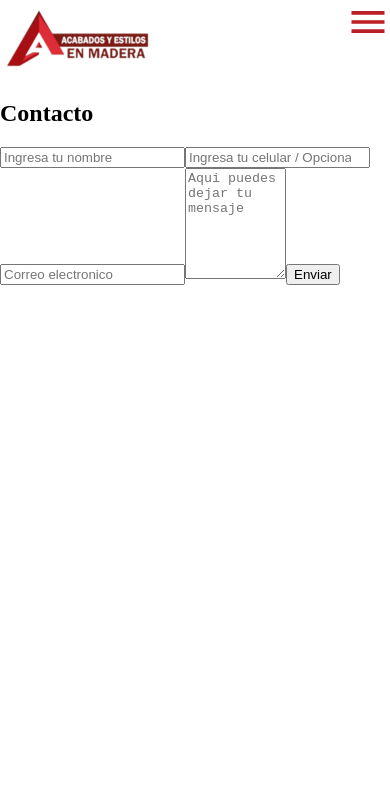
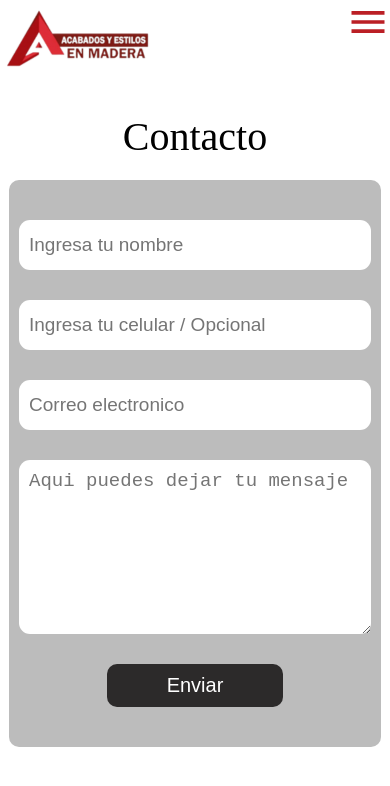
Before and after one commit to sebastianbarrerah/Acabados-y-estilos-en-madera, a React (Vite) app: page /contacto in a window 390 px wide. Shown: the top 786 px of the page. Built offline with nearby package versions, Linux system fonts and the light colour scheme.

Commit message:
add form

```diff
--- a/src/components/contact/Contact.jsx
+++ b/src/components/contact/Contact.jsx
@@ -1,6 +1,6 @@
 import React from 'react';
 import {useForm} from 'react-hook-form'
-// import './contact.scss';
+import './contact.scss';
 import Swal from 'sweetalert2';
 import { useNavigate } from "react-router-dom"
 
--- a/src/components/contact/Contact.scss
+++ b/src/components/contact/Contact.scss
@@ -1,87 +1,87 @@
-// @import "../../assets/styles/variables.scss";
-// @import "../../assets/styles/reset.scss";
+@import "../../assets/styles/variables.scss";
+@import "../../assets/styles/reset.scss";
 
-// .container__form {
-//     width: 90%;
-//     margin: 0 5%;
-//     display: flex;
-//     flex-direction: column;
-//     align-items: center;
-//     margin-bottom: 20px;
+.container__form {
+    width: 90%;
+    margin: 0 5%;
+    display: flex;
+    flex-direction: column;
+    align-items: center;
+    margin-bottom: 20px;
 
-//     .title__contact {
-//         font-size: 40px;
-//         margin-bottom: 20px;
-//     }
+    .title__contact {
+        font-size: 40px;
+        margin-bottom: 20px;
+    }
 
-//     .form__contact {
-//         display: flex;
-//         flex-direction: column;
-//         width: 70%;
-//         padding: 40px 55px;
-//         background-color: rgb(188, 188, 188);
-//         gap: 30px;
-//         border-radius: 10px;
+    .form__contact {
+        display: flex;
+        flex-direction: column;
+        width: 70%;
+        padding: 40px 55px;
+        background-color: rgb(188, 188, 188);
+        gap: 30px;
+        border-radius: 10px;
 
-//         .input__contact {
-//             height: 30px;
-//             border: none;
-//             border-radius: 11px;
-//             background-color: white;
-//             padding: 10px;
-//             font-size: 19px;
-//         }
+        .input__contact {
+            height: 30px;
+            border: none;
+            border-radius: 11px;
+            background-color: white;
+            padding: 10px;
+            font-size: 19px;
+        }
 
-//         .input__contact2 {
-//             border: none;
-//             border-radius: 11px;
-//             background-color: white;
-//             padding: 10px;
-//             font-size: 19px;
-//         }
+        .input__contact2 {
+            border: none;
+            border-radius: 11px;
+            background-color: white;
+            padding: 10px;
+            font-size: 19px;
+        }
 
-//         .btn__contacto {
-//             align-self: flex-start;
-//             width: 20%;
-//             padding: 10px 30px;
-//             font-size: 20px;
-//             background-color: rgb(44, 42, 42);
-//             color: white;
-//             cursor: pointer;
-//             border-radius: 10px;
-//             border: none;
-//         }
+        .btn__contacto {
+            align-self: flex-start;
+            width: 20%;
+            padding: 10px 30px;
+            font-size: 20px;
+            background-color: rgb(44, 42, 42);
+            color: white;
+            cursor: pointer;
+            border-radius: 10px;
+            border: none;
+        }
 
-//         .btn__contacto:hover {
-//             background-color: $red;
-//             color: rgb(5, 5, 5);
-//         }
+        .btn__contacto:hover {
+            background-color: $red;
+            color: rgb(5, 5, 5);
+        }
 
-//         .required {
-//             color: #BB1F25;
-//             position: relative;
-//             left: 12px;
-//             bottom: 25px;
-//         }
-//     }
-// }
+        .required {
+            color: #BB1F25;
+            position: relative;
+            left: 12px;
+            bottom: 25px;
+        }
+    }
+}
 
 
-// @media(max-width: 600px){
-//    .container__form{
-//     width: 95%;
-//     margin: auto;
-//     margin-bottom: 40px;
-//     .title__contact{
-//         font-weight: 500;
-//     }
-//     .form__contact{
-//         width: 95%;
-//         padding: 40px 10px;
-//         .btn__contacto{
-//             width: 50%;
-//             align-self: center;
-//         }
-//     }
-//    }
-// }
+@media(max-width: 600px){
+   .container__form{
+    width: 95%;
+    margin: auto;
+    margin-bottom: 40px;
+    .title__contact{
+        font-weight: 500;
+    }
+    .form__contact{
+        width: 95%;
+        padding: 40px 10px;
+        .btn__contacto{
+            width: 50%;
+            align-self: center;
+        }
+    }
+   }
+}
```
